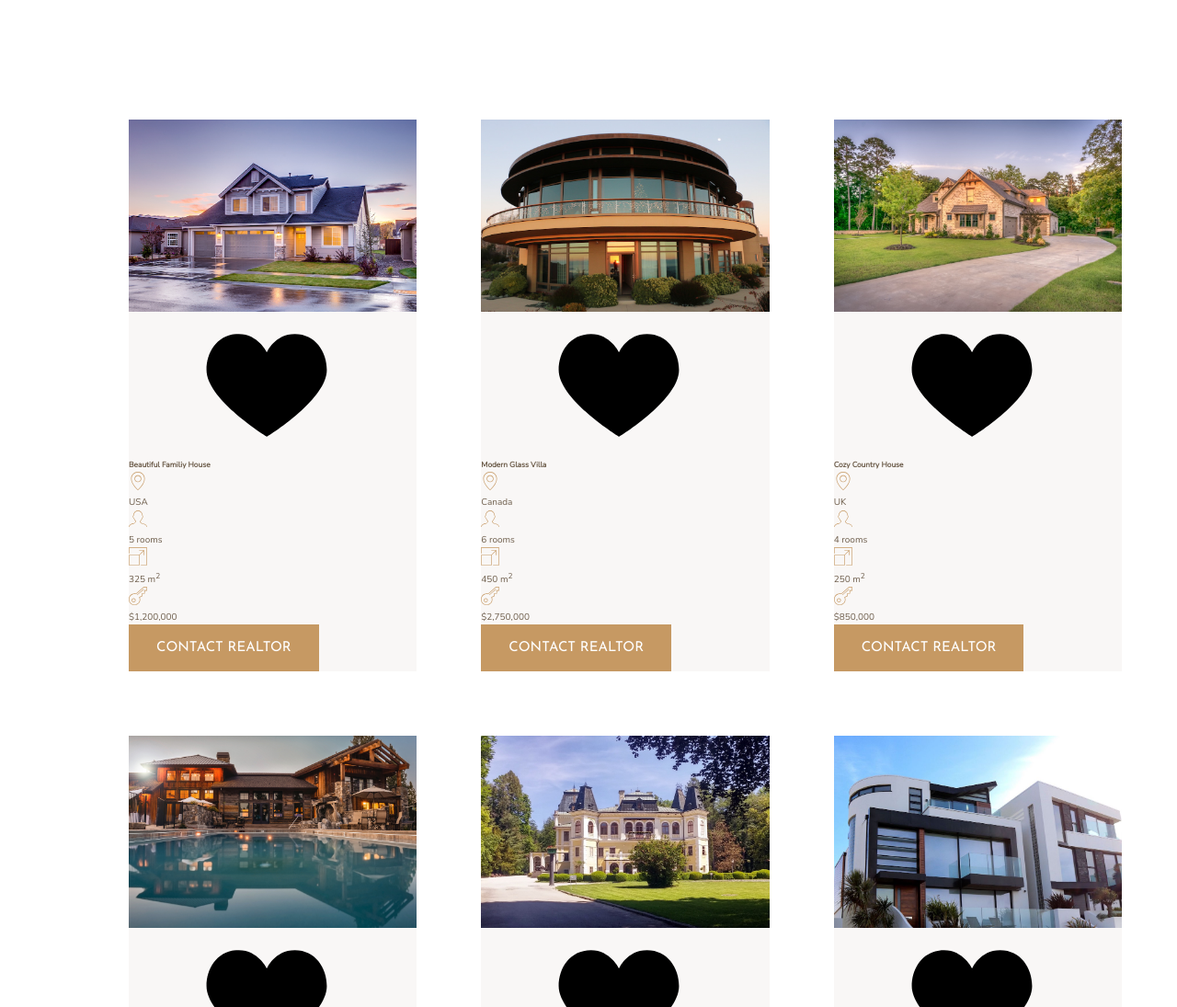
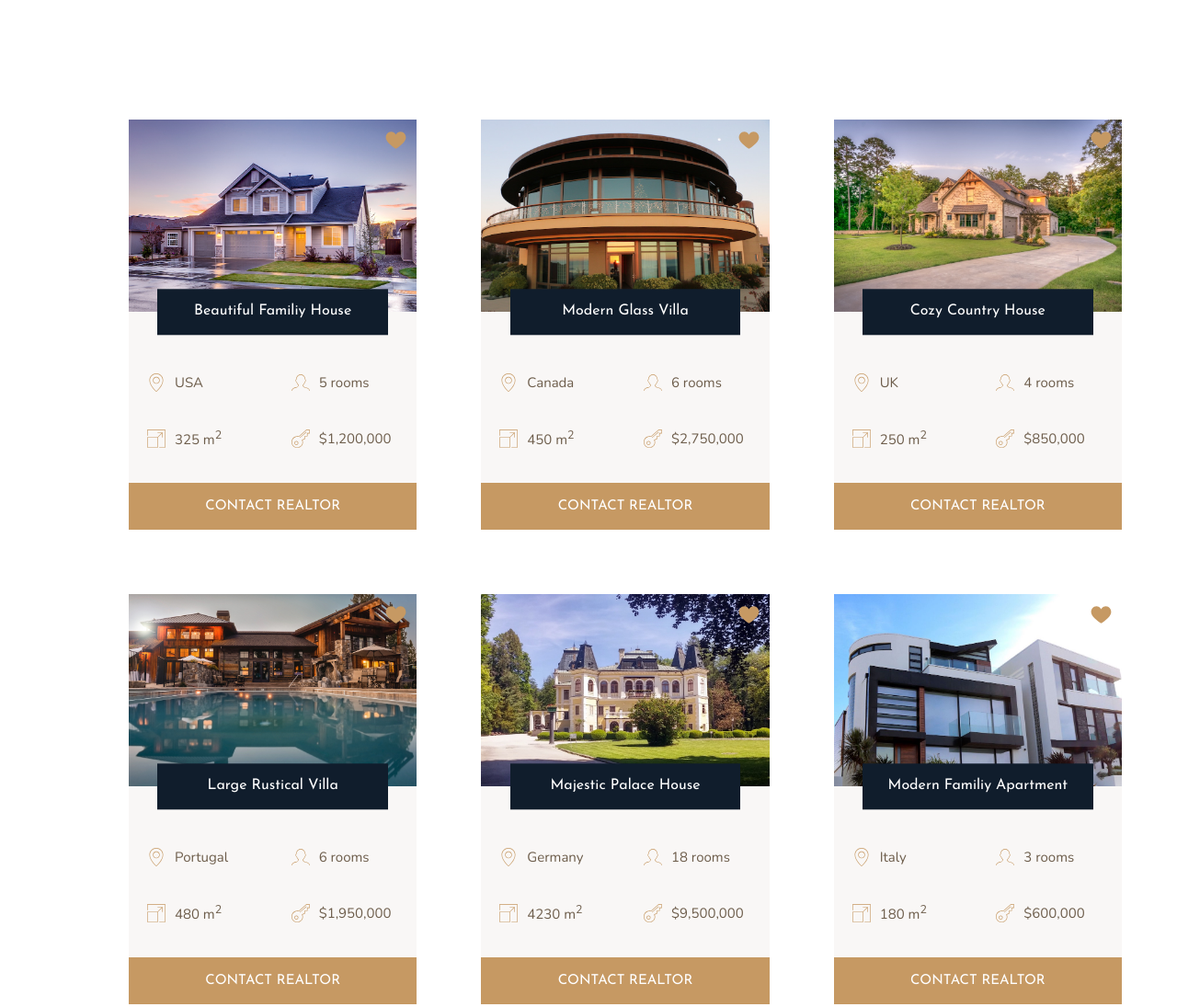
Before and after one commit to perhegg/css-grid-project, a website: page index.html in a window 1280 px wide. Shown: the part 1840-2935 px from the top of the page at 92% size. Drawn offline with nearby package versions, Linux system fonts and the light colour scheme.

Commit message:
finish the homes section

```diff
--- a/sass/_homes.scss
+++ b/sass/_homes.scss
@@ -11,26 +11,70 @@
 .home {
     background-color: $color-grey-light-1;
 
+    display: grid;
+    grid-template-columns: repeat(2, 1fr);
+    grid-row-gap: 3.5rem;
+
     &__img {
         width: 100%;
+        grid-row: 1 / 2;
+        grid-column: 1 / -1;
     }
 
     &__like {
-
+        grid-row: 1 / 2;
+        grid-column: 2 / 3;
+        fill: $color-primary;
+        height: 2.5rem;
+        width: 2.5rem;
+        z-index: 2;
+        justify-self: end;
+        margin: 1rem;
     }
 
     &__name {
+        grid-column: 1 / -1;
+        grid-row: 1 / 2;
 
+        align-self: end;
+        justify-self: center;
+        width: 80%;
+        font-family: $font-display;
+        font-size: 1.6rem;
+        text-align: center;
+        padding: 1.25rem;
+        background-color: $color-secondary;color: #fff;
+        font-weight: 400;
+        z-index: 2;
+        transform: translateY(50%);
     }
+
+    &__location,
+    &__rooms {
+        margin-top: 3rem;
+    }
+
 
     &__location,
     &__rooms,
     &__area,
     &__price {
+
+        font-size: 1.5rem;
+        margin-left: 2rem;
+
+        display: flex;
+        align-items: center;
+
         svg {
             fill: $color-primary;
             height: 2rem;
             width: 2rem;
+            margin-right: 1rem;
         }
     }
+
+    &__btn {
+        grid-column: 1 /-1;
+    }
 }
```
Also changed, not shown: css/style.css.
